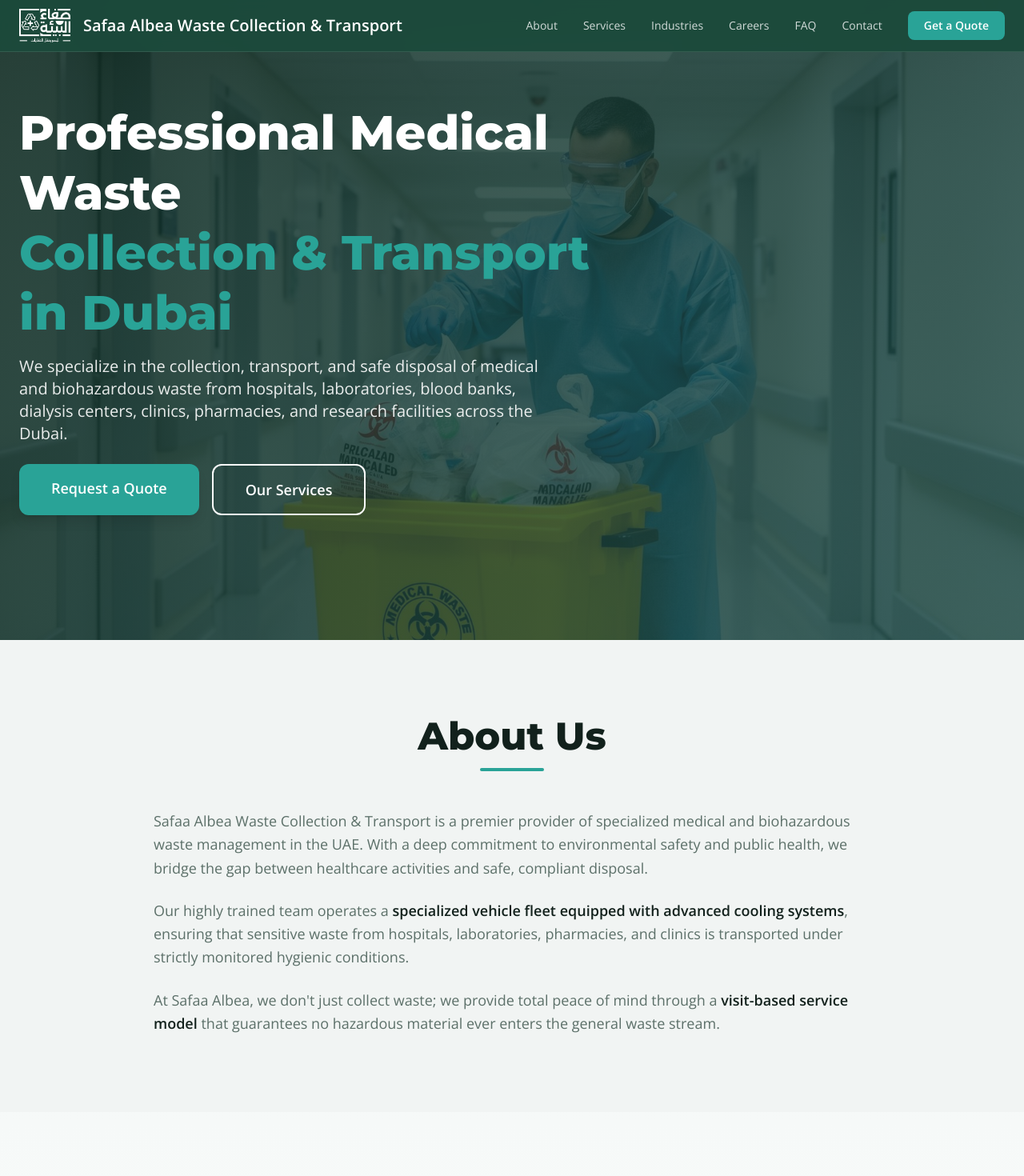
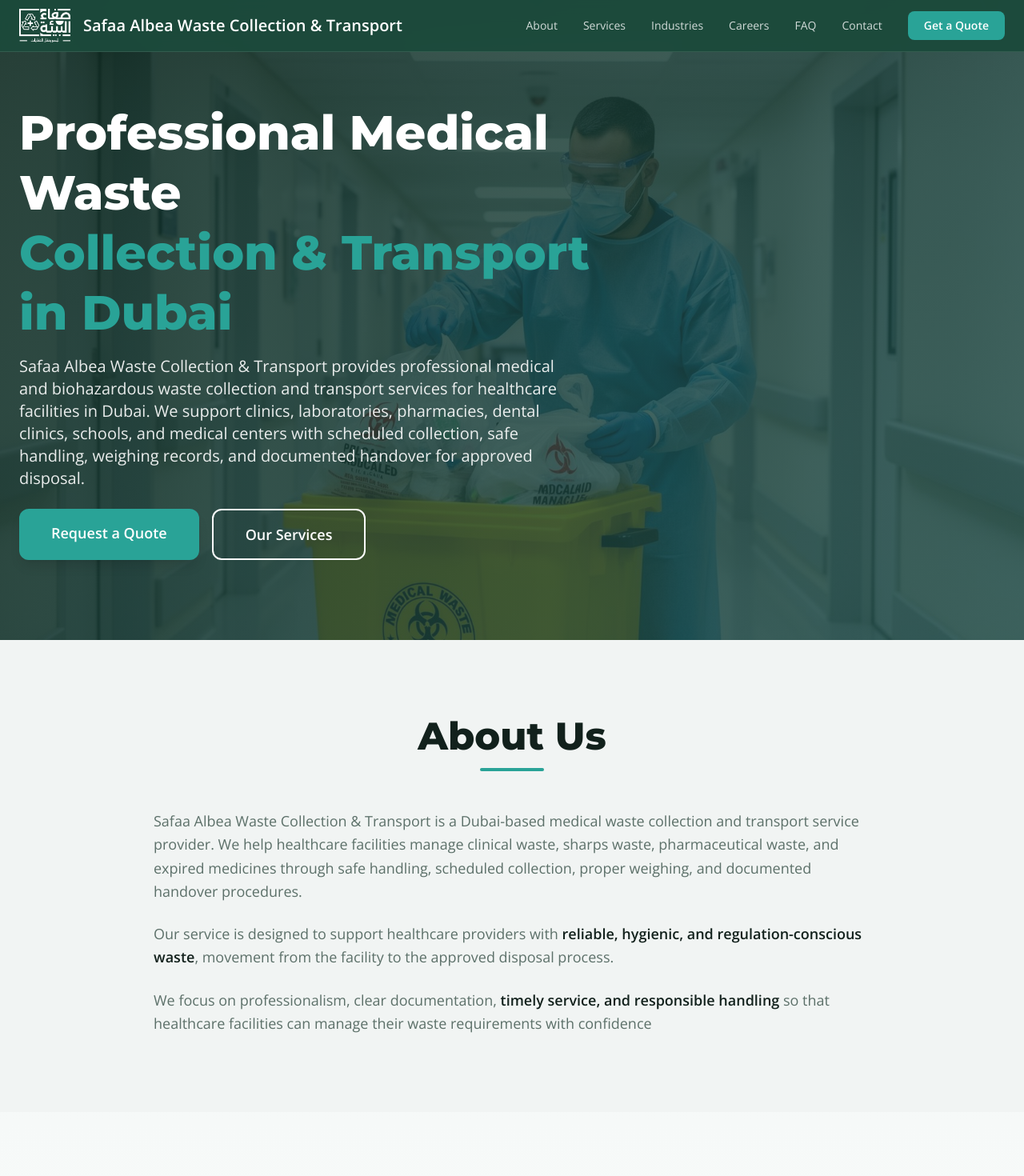
Before and after one commit to NabeelSafaaAlbea/SafaAlbea-PROD, a Next.js app: page / in a window 1280 px wide. Shown: the top 1470 px of the page at 80% size. Built offline with nearby package versions, Linux system fonts and the light colour scheme.

Commit message:
all thing chnages

```diff
--- a/src/components/AboutSection.tsx
+++ b/src/components/AboutSection.tsx
@@ -14,21 +14,24 @@
           </div>
           <div className="space-y-6 text-lg text-muted-foreground font-body leading-relaxed">
             <p>
-              Safaa Albea Waste Collection & Transport is a premier provider of specialized medical and biohazardous waste management in the UAE. With a deep commitment to environmental safety and public health, we bridge the gap between healthcare activities and safe, compliant disposal.
+              Safaa Albea Waste Collection & Transport is a Dubai-based medical waste collection and transport service
+              provider. We help healthcare facilities manage clinical waste, sharps waste, pharmaceutical waste, and expired
+              medicines through safe handling, scheduled collection, proper weighing, and documented handover procedures.
             </p>
             <p>
-              Our highly trained team operates a{" "}
+              Our service is designed to support healthcare providers with{" "}
               <strong className="text-foreground font-semibold">
-                specialized vehicle fleet equipped with advanced cooling systems
+                reliable, hygienic, and regulation-conscious waste
               </strong>
-              , ensuring that sensitive waste from hospitals, laboratories, pharmacies, and clinics is transported under strictly monitored hygienic conditions.
+              , movement from the facility to the approved disposal process.
             </p>
             <p>
-              At Safaa Albea, we don't just collect waste; we provide total peace of mind through a{" "}
+              We focus on professionalism, clear documentation,{" "}
               <strong className="text-foreground font-semibold">
-                visit-based service model
+                timely service, and responsible handling
               </strong>{" "}
-              that guarantees no hazardous material ever enters the general waste stream.
+              so that healthcare
+              facilities can manage their waste requirements with confidence
             </p>
           </div>
         </div>
--- a/src/components/ContactFooter.tsx
+++ b/src/components/ContactFooter.tsx
@@ -1,18 +1,18 @@
-import { MapPin, Phone, Mail } from "lucide-react";
+import { MapPin, Phone, Mail, Facebook, Linkedin, Instagram } from "lucide-react";
 
 const ContactFooter = () => {
   return (
-    <footer id="contact" className="bg-primary py-20">
+    <footer id="contact" className="bg-primary py-12">
       <div className="container mx-auto px-6">
-        <div className="text-center mb-12">
+        <div className="text-center mb-8">
           <h2 className="text-3xl md:text-4xl font-extrabold font-heading text-primary-foreground mb-4">
             Contact Us
           </h2>
           <div className="w-20 h-1 bg-secondary mx-auto rounded-full" />
         </div>
-        <div className="grid md:grid-cols-3 gap-10 max-w-4xl mx-auto">
+        <div className="grid md:grid-cols-3 gap-8 max-w-4xl mx-auto">
           <div className="flex flex-col items-center text-center">
-            <MapPin className="w-8 h-8 text-secondary mb-4" />
+            <MapPin className="w-8 h-8 text-secondary mb-3" />
             <h3 className="font-heading font-bold text-primary-foreground mb-2">Office Address</h3>
             <p className="text-primary-foreground/70 font-body leading-relaxed">
               Office C-227, 105-Muna Aljaziri Building<br />
@@ -20,7 +20,7 @@
             </p>
           </div>
           <div className="flex flex-col items-center text-center">
-            <Phone className="w-8 h-8 text-secondary mb-4" />
+            <Phone className="w-8 h-8 text-secondary mb-3" />
             <h3 className="font-heading font-bold text-primary-foreground mb-2">Phone</h3>
             <p className="text-primary-foreground/70 font-body">
               <a
@@ -39,7 +39,7 @@
             </p>
           </div>
           <div className="flex flex-col items-center text-center">
-            <Mail className="w-8 h-8 text-secondary mb-4" />
+            <Mail className="w-8 h-8 text-secondary mb-3" />
             <h3 className="font-heading font-bold text-primary-foreground mb-2">Email</h3>
             <a
               href="mailto:info@safaaalbea.com"
@@ -49,7 +49,21 @@
             </a>
           </div>
         </div>
-        <div className="mt-16 pt-8 border-t border-primary-foreground/10 text-center">
+
+        {/* Social Media Icons - Larger Size */}
+        <div className="flex justify-center gap-6 mt-6">
+          <a href="#" className="text-secondary hover:text-primary-foreground transition">
+            <Facebook className="w-8 h-8" />
+          </a>
+          <a href="#" className="text-secondary hover:text-primary-foreground transition">
+            <Linkedin className="w-8 h-8" />
+          </a>
+          <a href="#" className="text-secondary hover:text-primary-foreground transition">
+            <Instagram className="w-8 h-8" />
+          </a>
+        </div>
+
+        <div className="mt-8 pt-6 border-t border-primary-foreground/10 text-center">
           <p className="text-primary-foreground/50 font-body text-sm">
             © {new Date().getFullYear()} Safaa Albea Waste Collection & Transport. All rights reserved.
           </p>
--- a/src/components/HeroSection.tsx
+++ b/src/components/HeroSection.tsx
@@ -35,10 +35,7 @@
           </h1>
 
           <p className="text-lg md:text-xl text-primary-foreground/90 font-body mb-6 max-w-2xl">
-        We specialize in the collection, transport, and safe disposal of medical
-        and biohazardous waste from hospitals, laboratories, blood banks,
-        dialysis centers, clinics, pharmacies, and research facilities across
-        the Dubai.
+            Safaa Albea Waste Collection & Transport provides professional medical and biohazardous waste collection and transport services for healthcare facilities in Dubai. We support clinics, laboratories, pharmacies, dental clinics, schools, and medical centers with scheduled collection, safe handling, weighing records, and documented handover for approved disposal.
           </p>
 
           <div className="flex flex-wrap gap-4">
--- a/src/components/IndustriesSection.tsx
+++ b/src/components/IndustriesSection.tsx
@@ -1,4 +1,4 @@
-import { Building2, FlaskConical, Droplets, Microscope, Pill, Stethoscope, Building, Factory, GraduationCap, Store, Syringe } from "lucide-react";
+import { Building2, FlaskConical, Droplets, Microscope, Pill, Stethoscope, Building, Factory, GraduationCap, Store, Syringe, PawPrint } from "lucide-react";
 
 const industries = [
   { icon: Building2, title: "Hospitals" },
@@ -12,6 +12,7 @@
   { icon: GraduationCap, title: "Research Centers" },
   { icon: Pill, title: "Pharmacies" },
   { icon: Store, title: "Medical Stores" },
+  { icon: PawPrint, title: "Veterinary Clinics" },
 ];
 
 const IndustriesSection = () => {
@@ -30,7 +31,10 @@
               key={industry.title}
               className="bg-primary-foreground/10 backdrop-blur-sm rounded-xl p-8 text-center border border-primary-foreground/20 hover:bg-primary-foreground/15 transition-colors"
             >
-              <industry.icon className="w-10 h-10 text-secondary mx-auto mb-4" />
+              <industry.icon
+                className={`w-10 h-10 text-secondary mx-auto mb-4 ${industry.title === "Veterinary Clinics" ? "rotate-315" : ""
+                  }`}
+              />
               <h3 className="text-sm md:text-base font-bold font-heading text-primary-foreground">
                 {industry.title}
               </h3>
--- a/src/components/ServicePromise.tsx
+++ b/src/components/ServicePromise.tsx
@@ -11,7 +11,11 @@
           </h2>
           <div className="w-20 h-1 bg-secondary mx-auto rounded-full mb-6" />
           <p className="text-lg md:text-xl text-muted-foreground font-body leading-relaxed mb-10">
-            Fast and top-notch service for total peace of mind. We ensure full compliance and safety in every transport. All waste is weighed, electronically recorded, and processed using environmentally friendly technology for final safe disposal.
+            We provide reliable scheduled medical waste collection and transport support for healthcare facilities in Dubai.
+            Each collection can include weighing records, service documentation, safe handling, and proper handover for
+            approved disposal processes.
+            Our goal is to help facilities maintain cleaner operations, safer waste segregation, and dependable collection
+            routines.
           </p>
           <div className="flex flex-wrap justify-center gap-8">
             <div className="flex items-center gap-3">
--- a/src/components/ServicesSection copy.tsx
+++ b/src/components/ServicesSection copy.tsx
@@ -16,11 +16,11 @@
     title: "Dental Clinic Waste Solutions",
     description: "All waste is weighed and electronically recorded in our database, ensuring full traceability and compliance from collection to final disposal for dental clinics and medical centers.",
   },
-  {
-    icon: ShieldCheck,
-    title: "Environmentally Safe Disposal",
-    description: "We use environmentally friendly technology for the final processing and safe disposal of all collected medical waste, protecting both people and the planet.",
-  },
+  // {
+  //   icon: ShieldCheck,
+  //   title: "Environmentally Safe Disposal",
+  //   description: "We use environmentally friendly technology for the final processing and safe disposal of all collected medical waste, protecting both people and the planet.",
+  // },
 ];
 
 const ServicesSection = () => {
@@ -31,7 +31,7 @@
           <h2 className="text-3xl md:text-5xl font-extrabold font-heading text-foreground mb-4">
             Our Services
           </h2>
-           <div className="w-20 h-1 bg-secondary mx-auto rounded-full mb-6" />
+          <div className="w-20 h-1 bg-secondary mx-auto rounded-full mb-6" />
           <p className="text-muted-foreground font-body max-w-2xl mx-auto text-lg">
             We provide services based on the number of visits — from daily to weekly — to ensure no medical waste is ever disposed of with general waste.
           </p>
--- a/src/components/ServicesSection.tsx
+++ b/src/components/ServicesSection.tsx
@@ -23,12 +23,12 @@
     description:
       "All waste is weighed and electronically recorded in our database, ensuring full traceability and compliance from collection to final disposal.",
   },
-  {
-    image: "/images/service4.png",
-    title: "Environmentally Safe Disposal",
-    description:
-      "We use environmentally friendly technology for the final processing and safe disposal of all collected medical waste.",
-  },
+  // {
+  //   image: "/images/service4.png",
+  //   title: "Environmentally Safe Disposal",
+  //   description:
+  //     "We use environmentally friendly technology for the final processing and safe disposal of all collected medical waste.",
+  // },
 ];
 
 
```
Lines whose indentation alone changed are shown as unchanged.
